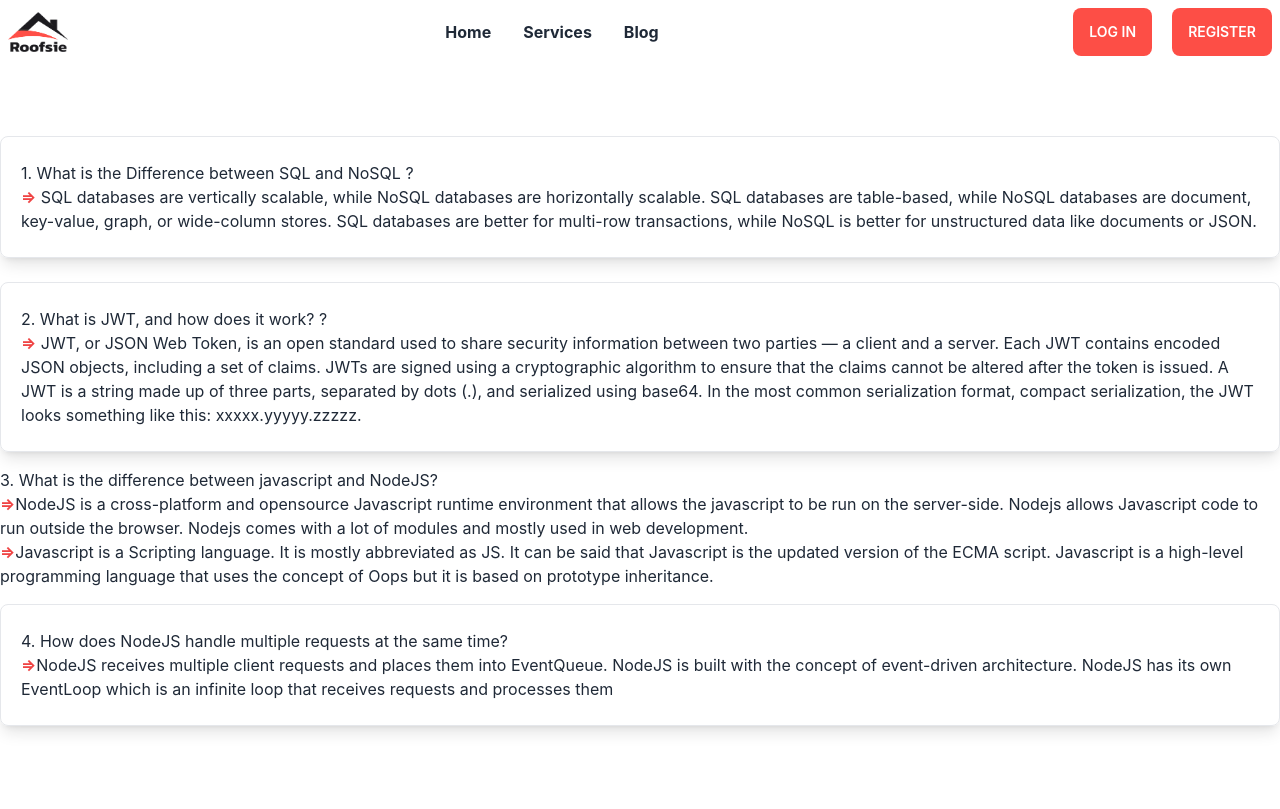
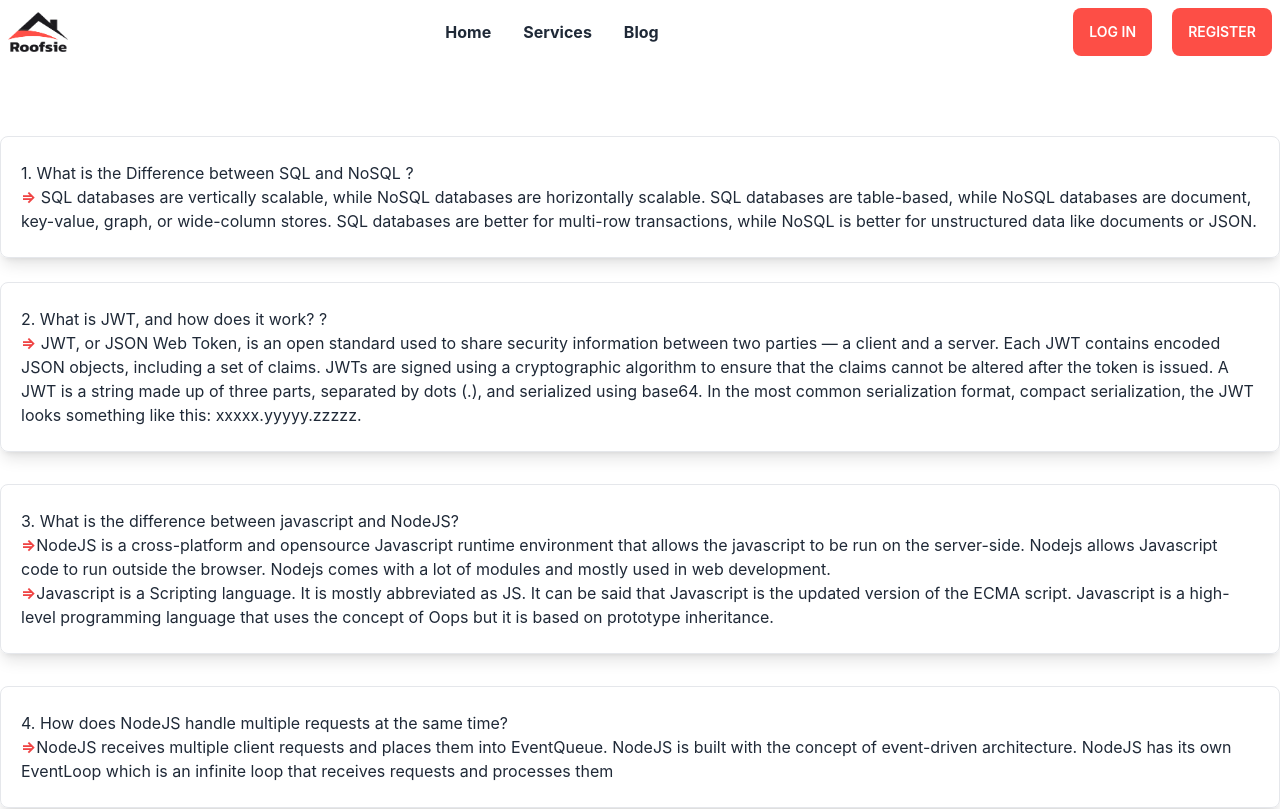
Before and after one commit to ariyanabdullah/Roofsie-service, a React (Create React App) app: page /blog in a window 1280 px wide. Shown: the top 809 px of the page. Built offline with nearby package versions, Linux system fonts and the light colour scheme; no server answers.

Commit message:
box style added

```diff
--- a/src/Pages/Blog/Blog.js
+++ b/src/Pages/Blog/Blog.js
@@ -40,7 +40,7 @@ const Blog = () => {
 
         {/* third question */}
 
-        <div>
+        <div className="py-6 px-5 my-4 border rounded-lg shadow-lg">
           <h1> 3. What is the difference between javascript and NodeJS?</h1>
           <p>
             <span className="font-bold text-red-500">{"=>"}</span>
```
